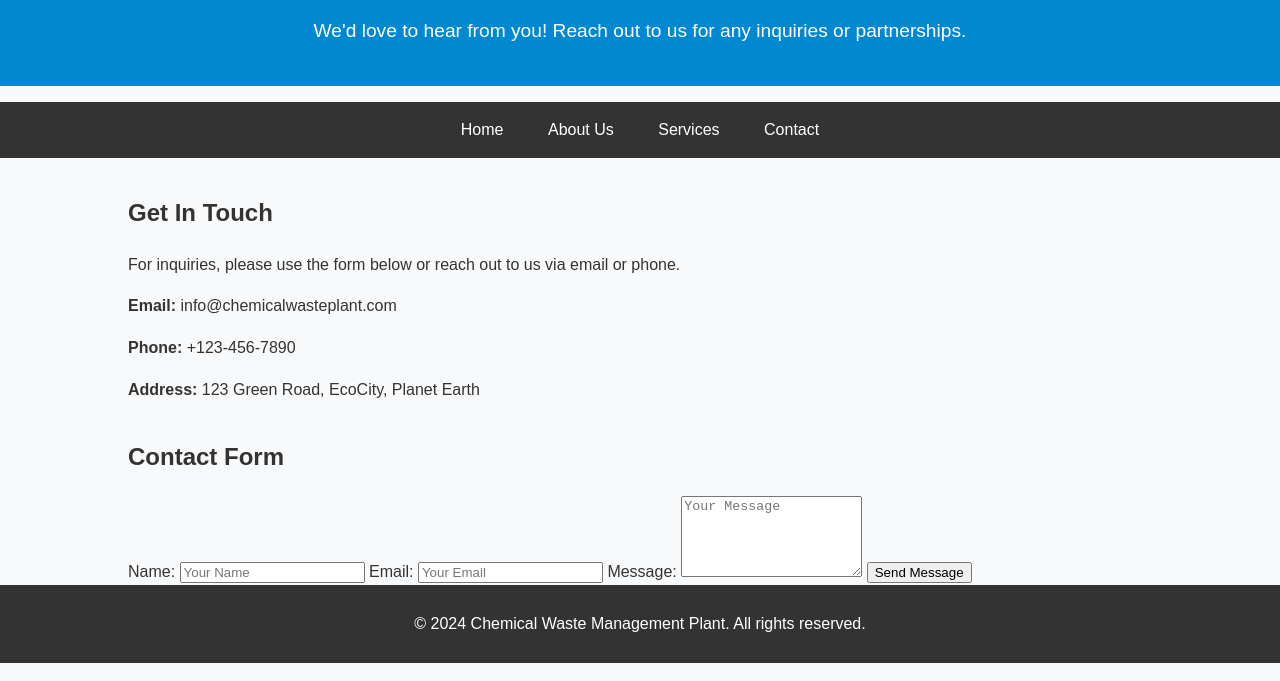
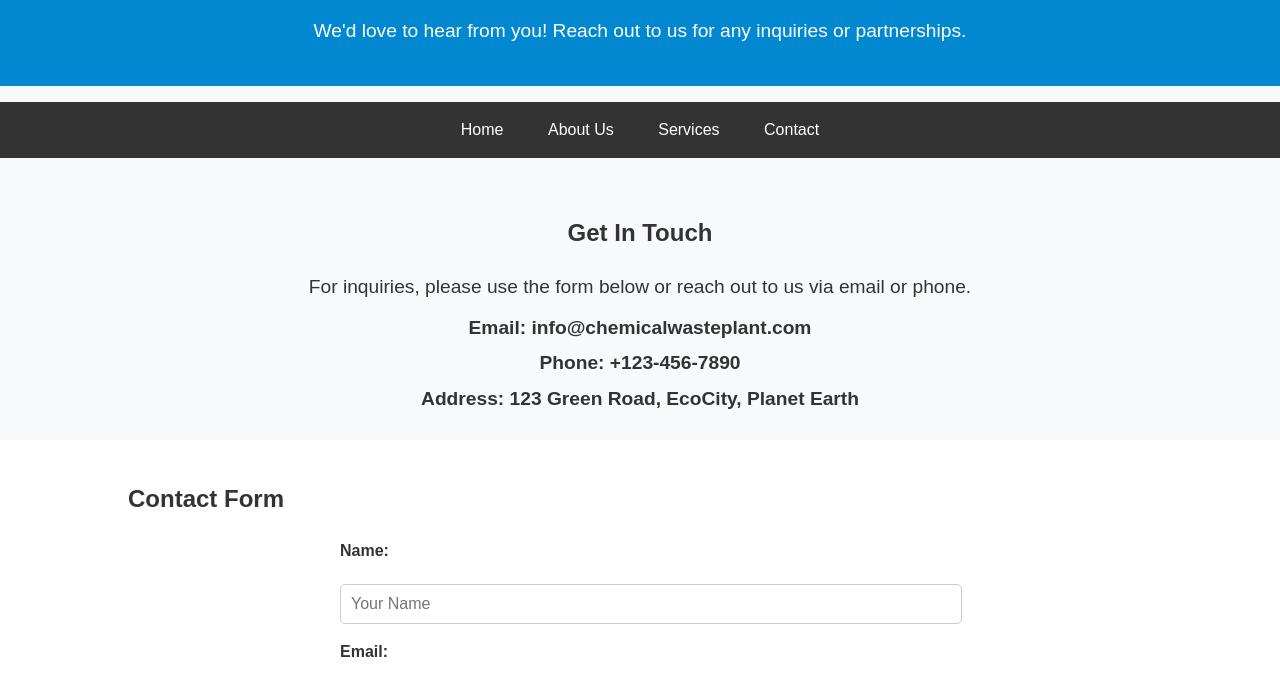
Before and after one commit to AsSomeoneYouDoNotKnow/Yigati, a plain HTML site: page contact.html in a window 1280 px wide. Shown: the part 87-768 px from the top of the page. Drawn offline with Linux system fonts and the light colour scheme.

Commit message:
Update style.css

```diff
--- a/style.css
+++ b/style.css
@@ -79,3 +79,66 @@ footer {
     text-align: center;
     padding: 10px 0;
 }
+/* Contact Page Styles */
+.contact-info {
+    background-color: #f8f9fa;
+    padding: 20px 0;
+    text-align: center;
+}
+
+.contact-info p {
+    font-size: 1.2em;
+    margin: 10px 0;
+}
+
+.contact-details p {
+    margin: 5px 0;
+    font-weight: bold;
+}
+
+.contact-form {
+    padding: 20px 0;
+    background-color: #ffffff;
+}
+
+.contact-form form {
+    max-width: 600px;
+    margin: 0 auto;
+    display: flex;
+    flex-direction: column;
+    gap: 15px;
+}
+
+.contact-form label {
+    font-size: 1em;
+    font-weight: bold;
+    margin-bottom: 5px;
+}
+
+.contact-form input, .contact-form textarea {
+    width: 100%;
+    padding: 10px;
+    font-size: 1em;
+    border: 1px solid #ccc;
+    border-radius: 5px;
+    outline: none;
+}
+
+.contact-form textarea {
+    resize: none;
+}
+
+.contact-form button {
+    background-color: #0288d1;
+    color: white;
+    padding: 10px 20px;
+    font-size: 1em;
+    border: none;
+    border-radius: 5px;
+    cursor: pointer;
+    transition: background 0.3s;
+}
+
+.contact-form button:hover {
+    background-color: #0277bd;
+}
```
